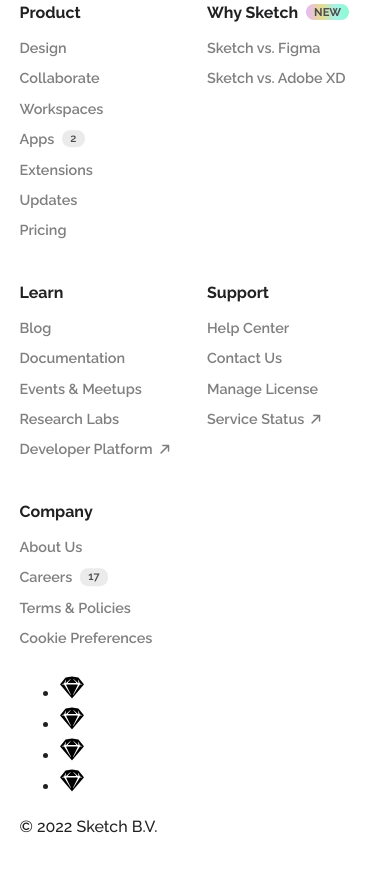
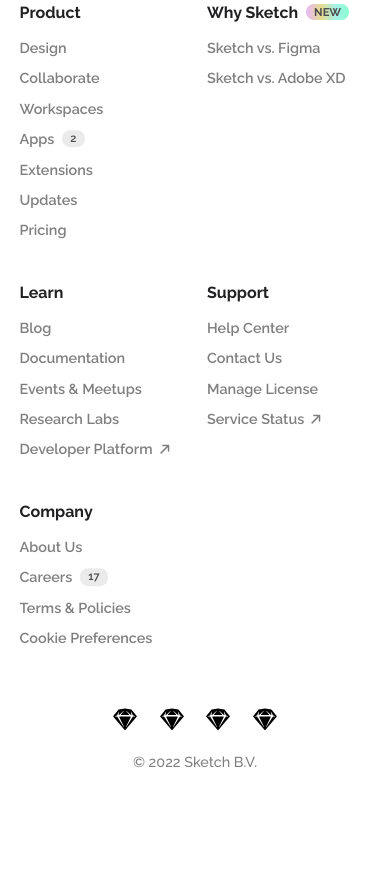
Before and after one commit to jonathanedempsey/sketch-landing-page, a website: page index.html in a window 390 px wide. Shown: the part 1846-2717 px from the top of the page. After the commit the page ends 2692 px from the top, so only its background shows below. Drawn offline with Linux system fonts and the light colour scheme.

Commit message:
Footer bottom mobile styles

```diff
--- a/assets/src/scss/layout/_footer.scss
+++ b/assets/src/scss/layout/_footer.scss
@@ -61,3 +61,31 @@
         transition: .1s;
     }
 }
+
+/**
+* Footer bottom
+*/
+.footer__bottom {
+    padding: 3rem 5% 1.4rem;
+}
+
+.footer__social {
+    display: flex;
+    justify-content: center;
+    padding: 0;
+    margin: 0 0 1rem;
+    list-style: none;
+
+    li {
+        margin-right: 1.4rem;
+
+        &:last-child {
+            margin-right: 0;
+        }
+    }
+}
+
+.footer__copyright {
+    @include text-style(0.9rem, 1rem, $color-text-3);
+    text-align: center;
+}
--- a/index.html
+++ b/index.html
@@ -214,7 +214,7 @@
                         <a href="/"><img class="social-icon" src="assets/dist/images/logos/sketch.svg" /></a>
                     </li>
                 </ul>
-                <p class="footer__copy-right"> &copy; 2022 Sketch B.V.</p>
+                <p class="footer__copyright"> &copy; 2022 Sketch B.V.</p>
             </div>
         </div>
     </footer>
```
Also changed, not shown: assets/dist/css/main.css, assets/dist/css/main.min.css.
